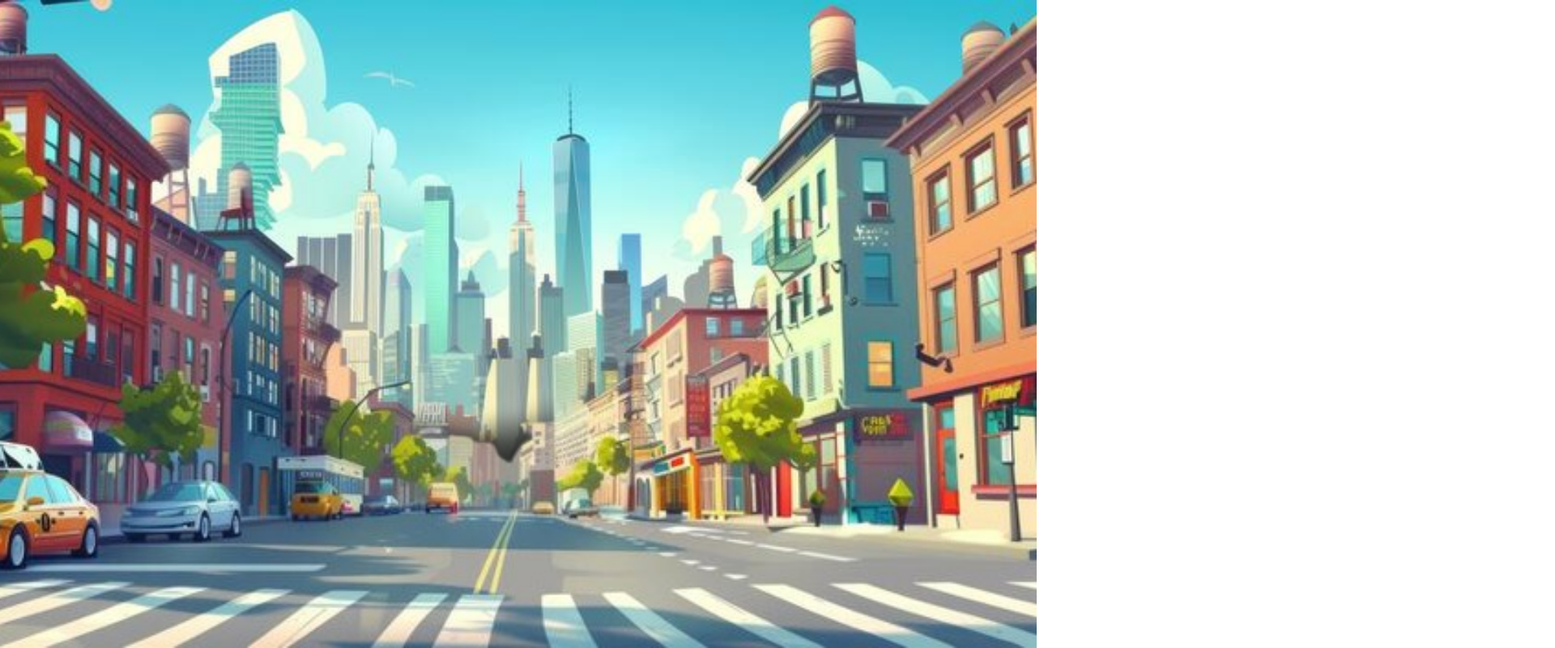
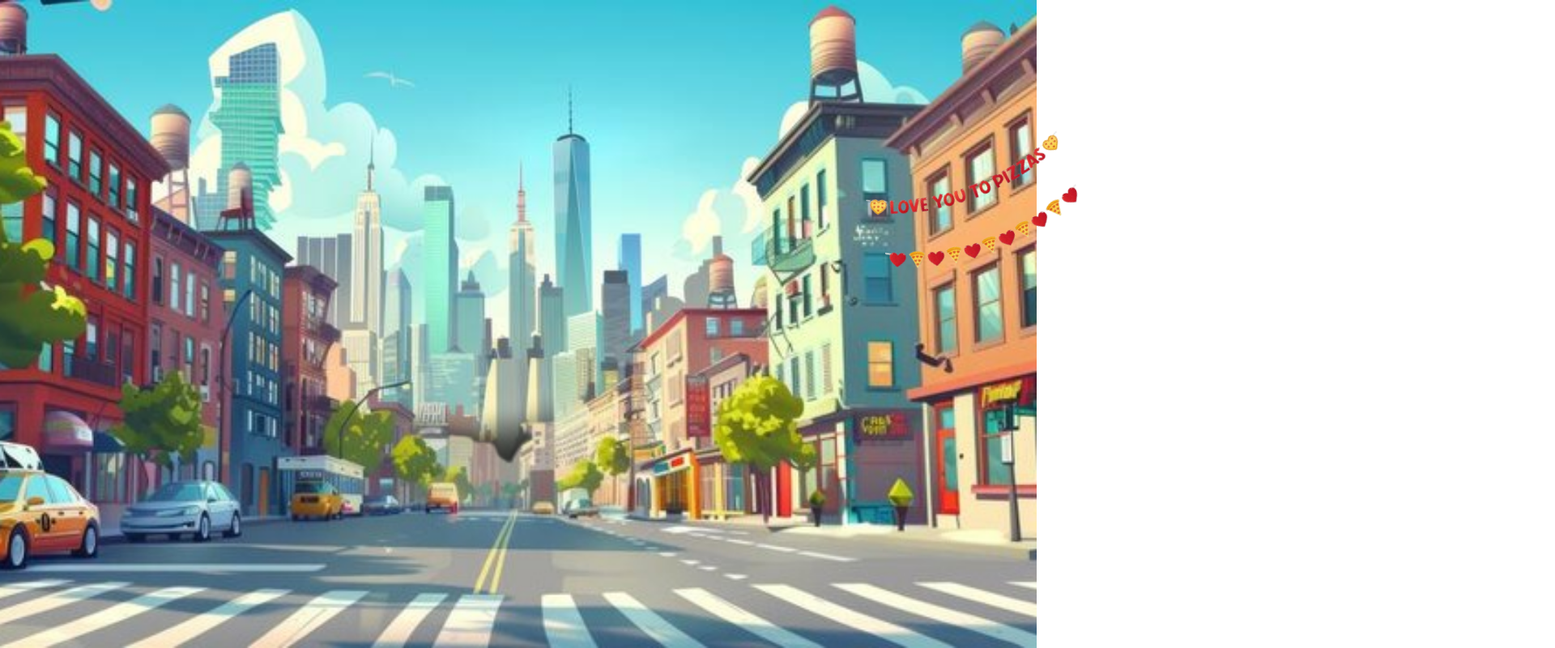
Before and after one commit to ZabWP/ValentinesPage, a plain HTML site: page valentines/index.html in a window 1280 px wide. Shown: the top 800 px of the page at 81% size, 1920 px wide, since content can reach past the window. Drawn offline with Linux system fonts and the light colour scheme.

Commit message:
added pizza banner

```diff
--- a/valentines/index.css
+++ b/valentines/index.css
@@ -3,6 +3,12 @@ body {
 }
 
 .pageWrapper {
+  width: 100vw;
+  height: 100vh;
+  position: absolute;
+}
+
+.background {
   background-image: url(./assets/bg.jpeg);
   background-position: center;
   background-size: cover;
@@ -47,3 +53,16 @@ body {
     transform: translateX(-100%);
   }
 }
+
+.pizzaBannerContainer {
+  z-index: 2;
+  position: relative;
+  left: 84.5%;
+  top: 4.5%;
+
+  & img {
+    width: 250px;
+    transform: skew(-10deg, 0deg);
+    transform: rotate(-20deg);
+  }
+}
--- a/valentines/index.html
+++ b/valentines/index.html
@@ -1,16 +1,22 @@
 <!DOCTYPE html>
-<html>
+<html lang="en">
   <head>
-    <title></title>
+    <meta charset="UTF-8" />
+    <title>Valentines</title>
     <link rel="stylesheet" href="./index.css" />
   </head>
   <body>
     <div class="pageWrapper">
+      <div class="background"></div>
       <div class="foreground"></div>
+
       <div class="planeContainer">
-        <h1>Happy Valentines</h1>
+        <h1>Happy &#10084; Valentines</h1>
+        <img src="./assets/plane.png" alt="plane" />
+      </div>
 
-        <img src="./assets/plane.png" alt="plane" />
+      <div class="pizzaBannerContainer">
+        <img src="./assets/pizzabanner.png" alt="pizza Banner" />
       </div>
     </div>
   </body>
```
Also changed, not shown: valentines/assets/pizzabanner.png (added).
